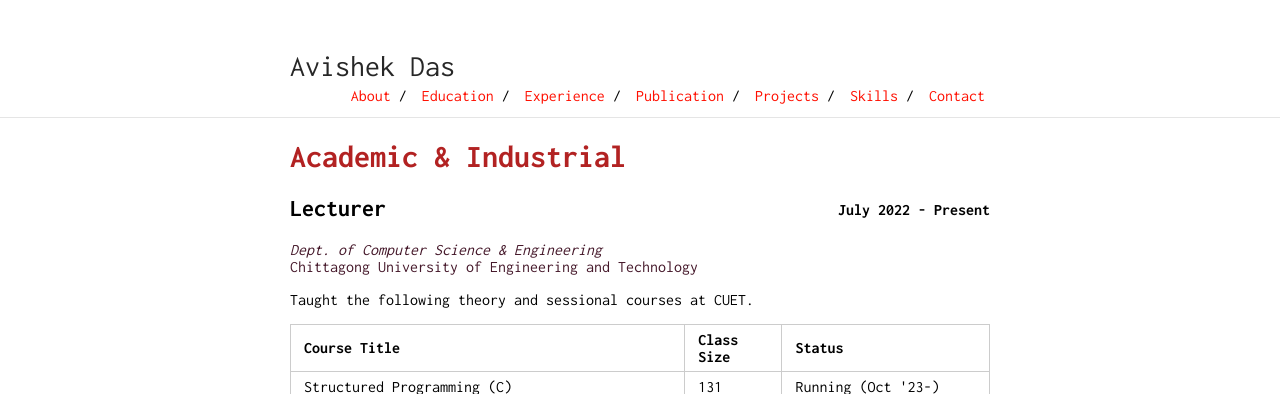
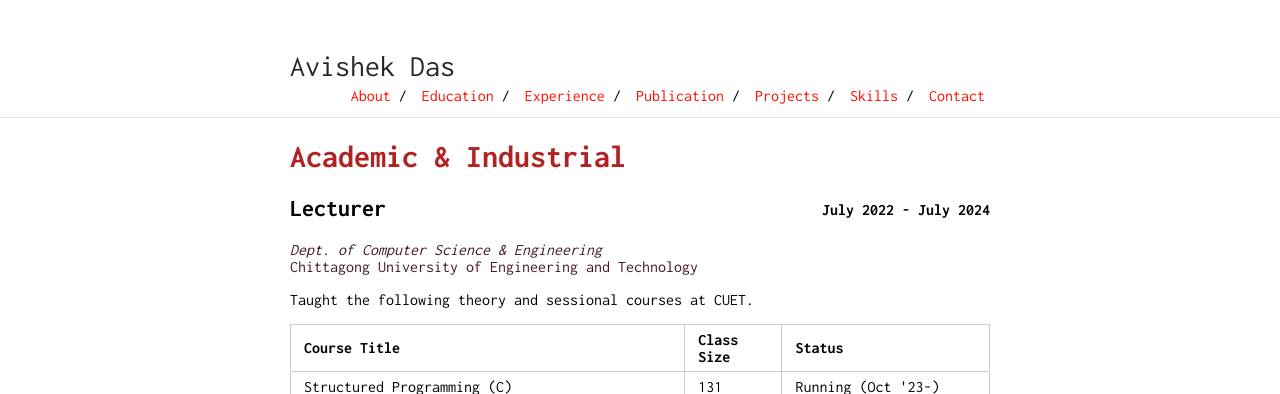
Before and after one commit to imtinan39/resume_template, a Jekyll site: the page built from experience.md, in a window 1280 px wide. Shown: the top 394 px of the page. Built offline with Jekyll 4.4.1, drawn with Linux system fonts in a browser that asks for light colours.

Commit message:
Update experience.md

```diff
--- a/experience.md
+++ b/experience.md
@@ -5,7 +5,7 @@ layout: default
 # <span class='red_h1'>Academic & Industrial</span>
 
 ## Lecturer
-<span class="date_large_dp">**July 2022 - Present**</span>
+<span class="date_large_dp">**July 2022 - July 2024**</span>
 *<span class='font-12'>Dept. of Computer Science & Engineering</span>*<br>
 <span class='font-12'>Chittagong University of Engineering and Technology</span><br>
 <span class="date_small_dp">**July 2022 - Present**</span>
```
